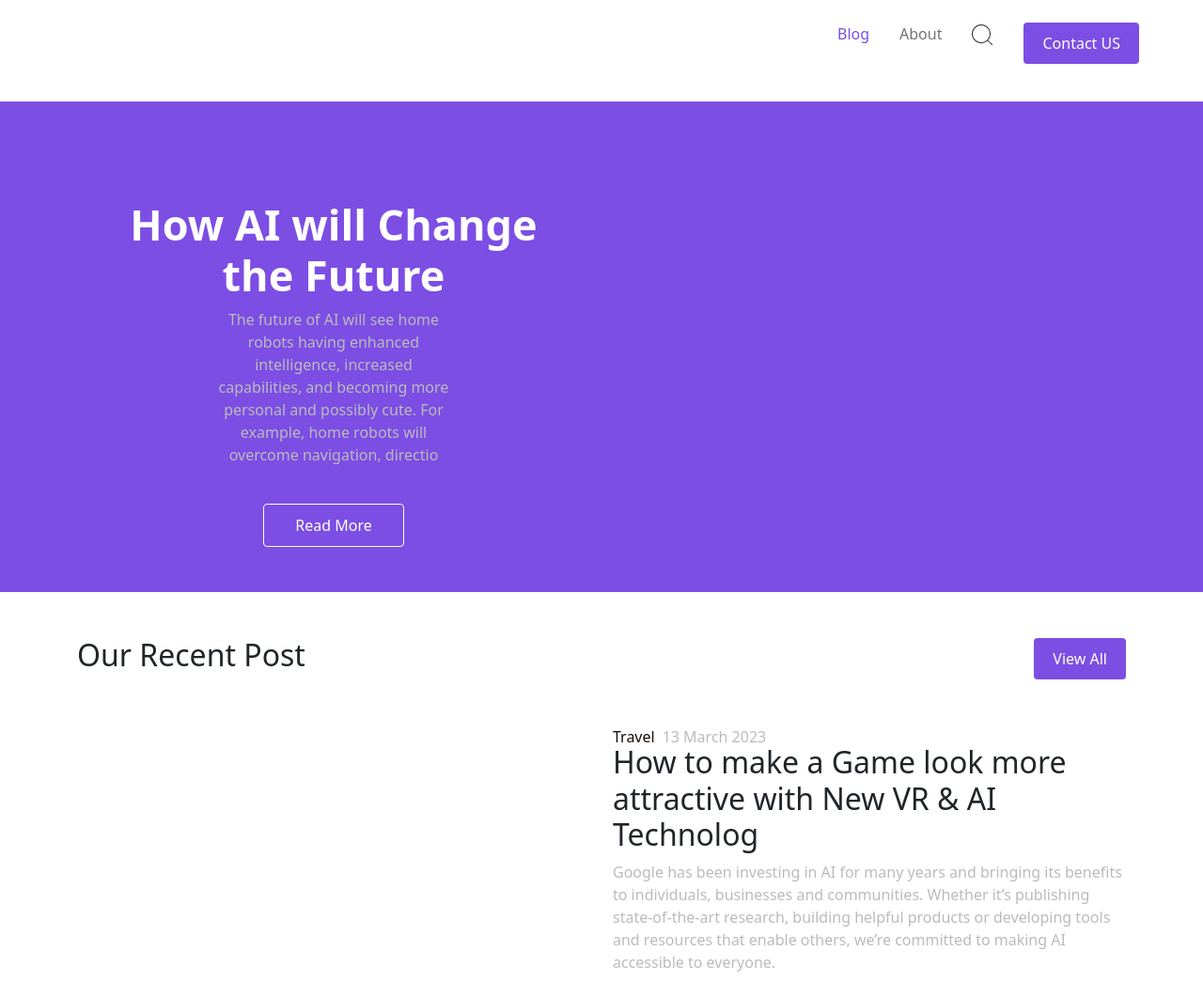
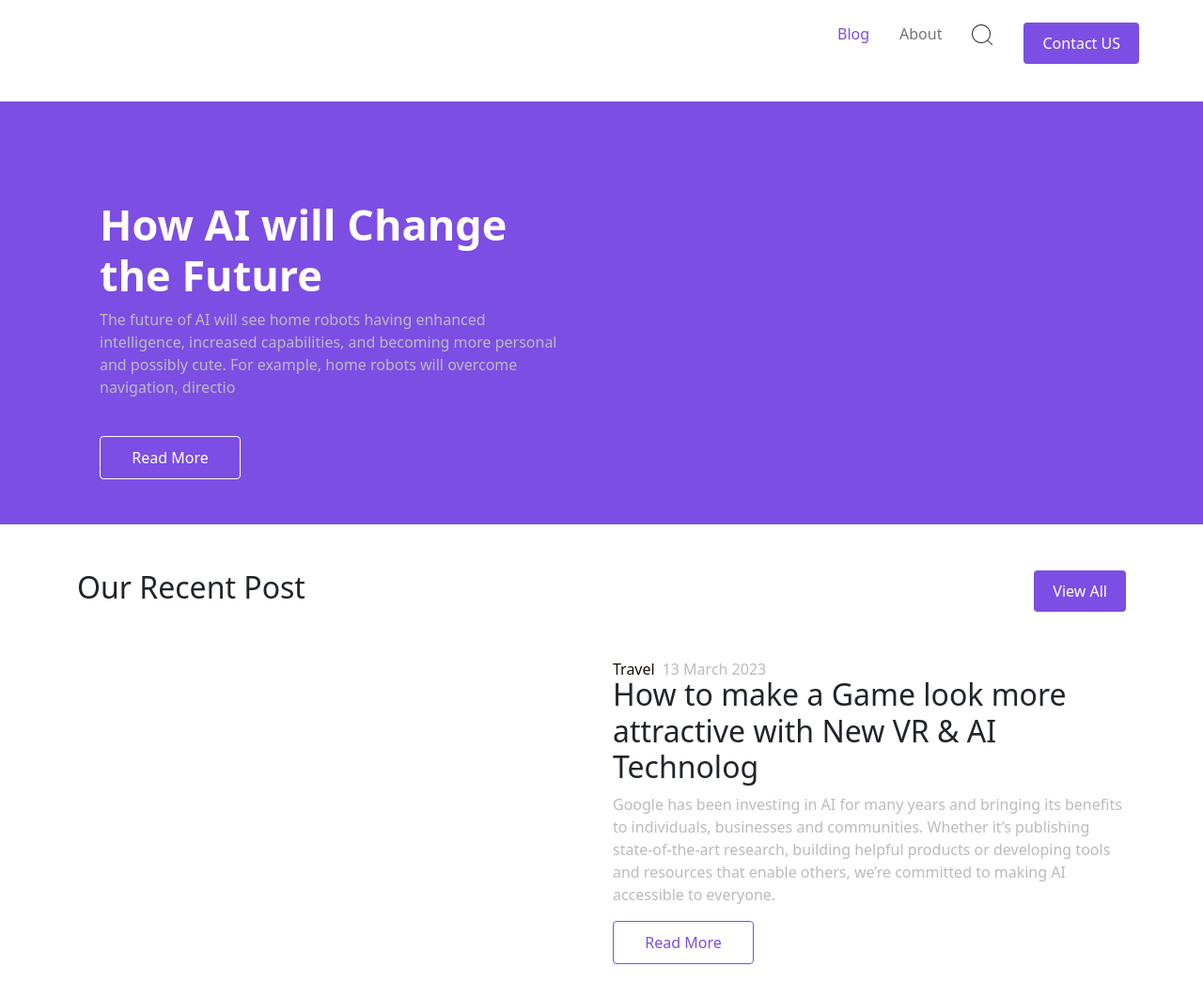
Before and after one commit to maheenfarooqui/Module-1-CSS-Hackathone, a plain HTML site: page index.html in a window 1280 px wide. Shown: the top 1045 px of the page at 94% size. Drawn offline with nearby package versions, Linux system fonts and the light colour scheme.

Commit message:
update page

```diff
--- a/index.html
+++ b/index.html
@@ -57,10 +57,10 @@
       <div class="container">
         <div class="row">
           <div class="col-6">
-            <div class="container text-center pt-5">
+            <div class="container pt-5">
               <h2 class="pt-2 textC">How AI will Change the Future</h2>
 
-              <p class="myParaColor pb-4 w-50 mx-auto">
+              <p class="myParaColor pb-4">
                 The future of AI will see home robots having enhanced
                 intelligence, increased capabilities, and becoming more personal
                 and possibly cute. For example, home robots will overcome
```
